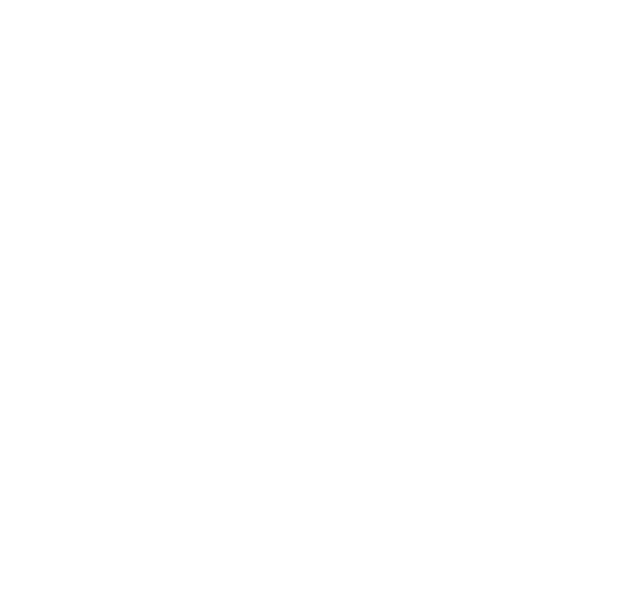
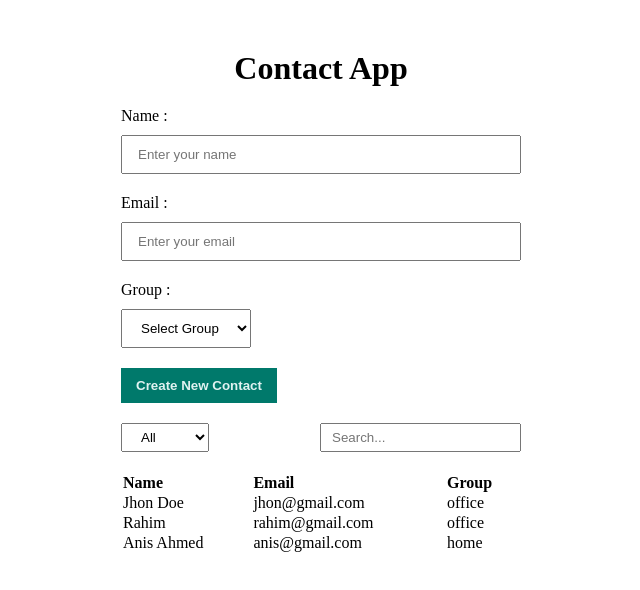
Before and after one commit to MiR-stack/react_practice, a React (Create React App) app: page /contactlist in a window 1280 px wide. Before the commit this address had no page. Shown: the top 590 px of the page, without its empty margins (319-959 px from the left). Built offline with nearby package versions, Linux system fonts and the light colour scheme.

Commit message:
create contact list app

```diff
--- a/package.json
+++ b/package.json
@@ -6,6 +6,7 @@
     "@testing-library/jest-dom": "^5.16.4",
     "@testing-library/react": "^13.3.0",
     "@testing-library/user-event": "^13.5.0",
+    "prop-types": "^15.8.1",
     "react": "^18.2.0",
     "react-dom": "^18.2.0",
     "react-router-dom": "^6.3.0",
--- a/src/App.jsx
+++ b/src/App.jsx
@@ -6,6 +6,7 @@
 import Todo from "./components/pages/todo/todo";
 import DynamicForm from "./components/pages/dynamic_form/dynamic_form";
 import Calculator from "./components/pages/calculator/calculator";
+import ContactList from "./components/pages/contactList/contactList";
 
 function App() {
   return (
@@ -17,6 +18,7 @@
         <Route path="/todo" element={<Todo />} />
         <Route path="/dynamic_form" element={<DynamicForm />} />
         <Route path="/calculator" element={<Calculator />} />
+        <Route path="/contactlist" element={<ContactList />} />
       </Routes>
     </Router>
   );
--- a/src/components/layout/pageLayout.jsx
+++ b/src/components/layout/pageLayout.jsx
@@ -29,9 +29,13 @@
           page: "portfolio",
         },
         {
-          path: "/form",
+          path: "/dynamic_form",
           page: "dynamic form",
         },
+        {
+          path:'/contactlist',
+          page:'Contact list'
+        }
       ],
     },
     {
@@ -67,14 +71,14 @@
                 <i className="fa-solid fa-xmark"></i>
               </div>
             </li>
-            {menus.map((menu) => {
+            {menus.map((menu,index) => {
               if (dropdown.includes(menu.page)) {
                 return (
-                  <li key={menu.page} className={classes.dropdownContainer}>
+                  <li key={index} className={classes.dropdownContainer}>
                     {menu.page}
                     <div className={classes.dropdownMenu}>
                       {menu.pages.map((page) => (
-                        <div className={classes.dropdownItem}>
+                        <div key={page.path} className={classes.dropdownItem}>
                           <Link to={page.path} key={page.page}>
                             {page.page}{" "}
                           </Link>
@@ -85,7 +89,7 @@
                 );
               } else {
                 return (
-                  <li className={classes.li} key={menu.page}>
+                  <li className={classes.li} key={index}>
                     <Link className={classes.menu} to={menu.path}>
                       {menu.page}{" "}
                     </Link>
--- /dev/null
+++ b/src/components/pages/contactList/InputContact.jsx
@@ -0,0 +1,116 @@
+import { useState } from "react";
+import PropTypes from "prop-types";
+import styled from "styled-components";
+
+const Wrapper = styled.div`
+  margin-bottom: 20px;
+`;
+const Label = styled.label`
+  text-transform: capitalize;
+`;
+const Input = styled.input`
+  padding: 10px 15px;
+  outline: none;
+  width: 100%;
+  margin-top: 10px;
+`;
+
+const Select = styled.select`
+  padding: 10px 15px;
+  text-transform: capitalize;
+  cursor: pointer;
+  margin-top: 10px;
+`;
+
+const Button = styled.button`
+  padding: 10px 15px;
+  text-transform: capitalize;
+  background: #00796b;
+  margin: 20px auto;
+  outline: none;
+  border: none;
+  color: #e0f2f1;
+  cursor: pointer;
+  font-weight: 700;
+`;
+
+export default function InputContact({ submit }) {
+  const inputs = [
+    {
+      name: "name",
+      type: "text",
+      placeholder: `Enter your name`,
+    },
+    {
+      name: "email",
+      type: "email",
+      placeholder: `Enter your email`,
+    },
+  ];
+
+  const options = [
+    { name: "select group", value: "" },
+    { name: "home", value: "home" },
+    { name: "office", value: "office" },
+  ];
+
+  const defaultContact = inputs.reduce(
+    (acc, cur) => {
+      acc[cur.name] = "";
+      return acc;
+    },
+    { group: "" }
+  );
+
+  const [contact, setContact] = useState({ ...defaultContact });
+
+  function handleChange(e) {
+    setContact({ ...contact, [e.target.id]: e.target.value });
+  }
+
+  function handleSubmit(e) {
+    e.preventDefault();
+    submit(contact);
+    //  setContact(defaultContact);
+  }
+
+  return (
+    <form onSubmit={handleSubmit}>
+      {inputs.map((input) => (
+        <Wrapper key={input.name}>
+          <Label htmlFor={input.name}>{input.name} : </Label>
+          <Input
+            type={input.type}
+            id={input.name}
+            placeholder={input.placeholder}
+            value={contact[input.name]}
+            onChange={handleChange}
+            required
+          />
+        </Wrapper>
+      ))}
+      <div>
+        <Label htmlFor="group">group : </Label>
+        <br />
+        <Select
+          name="group"
+          id="group"
+          value={contact.group}
+          onChange={handleChange}
+        >
+          {options.map((option) => (
+            <option key={option.value} value={option.value}>
+              {" "}
+              {option.name}{" "}
+            </option>
+          ))}
+        </Select>
+      </div>
+      <Button type="submit">create new contact</Button>
+    </form>
+  );
+}
+
+InputContact.propTypes = {
+  submit: PropTypes.func.isRequired,
+};
--- /dev/null
+++ b/src/components/pages/contactList/contactList.jsx
@@ -0,0 +1,56 @@
+import { useEffect } from "react";
+import { useState } from "react";
+import Filter from "./filter";
+import InputContact from "./InputContact";
+import ShowContacts from "./showContacts";
+import styled from "styled-components";
+
+const Container = styled.div`
+  width: 400px;
+  margin: 50px auto;
+
+  @media only screen and (max-width:600px){
+    width:95%;
+  }
+`;
+
+export default function ContactList() {
+  const [contacts, setContacts] = useState([
+    {
+      name: "jhon doe",
+      email: "jhon@gmail.com",
+      group: "office",
+    },
+    {
+      name: "rahim",
+      email: "rahim@gmail.com",
+      group: "office",
+    },
+    {
+      name: "anis ahmed",
+      email: "anis@gmail.com",
+      group: "home",
+    },
+  ]);
+  const [filteredContacts, setFilterdContacts] = useState(contacts);
+
+  const handleContact = (contact) => {
+    setContacts([contact, ...contacts]);
+  };
+  const handleFilter = (contacts) => {
+    setFilterdContacts(contacts);
+  };
+  useEffect(() => {
+    setFilterdContacts(contacts);
+  }, [contacts]);
+  //   console.log(filteredContacts);
+
+  return (
+    <Container>
+      <h1 style={{ textAlign: "center", marginBottom: "20px" }}>Contact App</h1>
+      <InputContact submit={handleContact} />
+      <Filter contacts={contacts} handleFilter={handleFilter} />
+      <ShowContacts contacts={filteredContacts} />
+    </Container>
+  );
+}
--- /dev/null
+++ b/src/components/pages/contactList/filter.jsx
@@ -0,0 +1,68 @@
+import { useEffect } from "react";
+import { useState } from "react";
+import styled from "styled-components";
+
+const Container = styled.div`
+  display: flex;
+  align-items: center;
+  justify-content: space-between;
+  width: 100%;
+`;
+const Select = styled.select`
+  padding: 5px 15px;
+  text-transform: capitalize;
+`;
+
+const Search = styled.input`
+  padding: 5px 10px;
+`;
+
+export default function Filter({ contacts, handleFilter }) {
+  const options = ["all", "home", "office"];
+
+  const [filter, setFilter] = useState({ group: "all", search: "" });
+
+  let filteredContacts = contacts;
+
+  if (filter.group !== "all") {
+    filteredContacts = contacts.filter(
+      (contact) => contact.group === filter.group
+    );
+  }
+
+  filteredContacts = filteredContacts.filter(
+    (contact) =>
+      contact.name.includes(filter.search) ||
+      contact.email.includes(filter.search)
+  );
+
+  function handleChange(e) {
+    setFilter({ ...filter, [e.target.name]: e.target.value });
+    // console.log(filter);
+    // setFilter(filter => {
+    //     return { ...filter, [e.target.name]: e.target.value }
+    // })
+  }
+
+  useEffect(() => {
+    handleFilter(filteredContacts);
+  }, [filter]);
+
+  return (
+    <Container>
+      <Select name="group" onChange={handleChange}>
+        {options.map((option) => (
+          <option key={option} value={option}>
+            {option}{" "}
+          </option>
+        ))}
+      </Select>
+      <Search
+        type="search"
+        name="search"
+        placeholder="Search..."
+        onChange={handleChange}
+      />
+    </Container>
+  );
+}
--- /dev/null
+++ b/src/components/pages/contactList/showContacts.jsx
@@ -0,0 +1,32 @@
+import styled from "styled-components";
+
+const Table = styled.table`
+  margin-top: 20px;
+  width:100%;
+  text-align:left;
+`;
+
+function ShowContacts({ contacts }) {
+  return (
+    <Table>
+      <thead style={{textTransform:'capitalize'}}>
+        <tr>
+          <th>name</th>
+          <th>email</th>
+          <th>group</th>
+        </tr>
+      </thead>
+      <tbody>
+        {contacts.map((contact, index) => (
+          <tr key={index}>
+            <td style={{textTransform:'capitalize'}}>{contact.name}</td>
+            <td>{contact.email}</td>
+            <td>{contact.group}</td>
+          </tr>
+        ))}
+      </tbody>
+    </Table>
+  );
+}
+
+export default ShowContacts;
```
Also changed, not shown: 2 other files (tests, documents, lock files or other folders).
